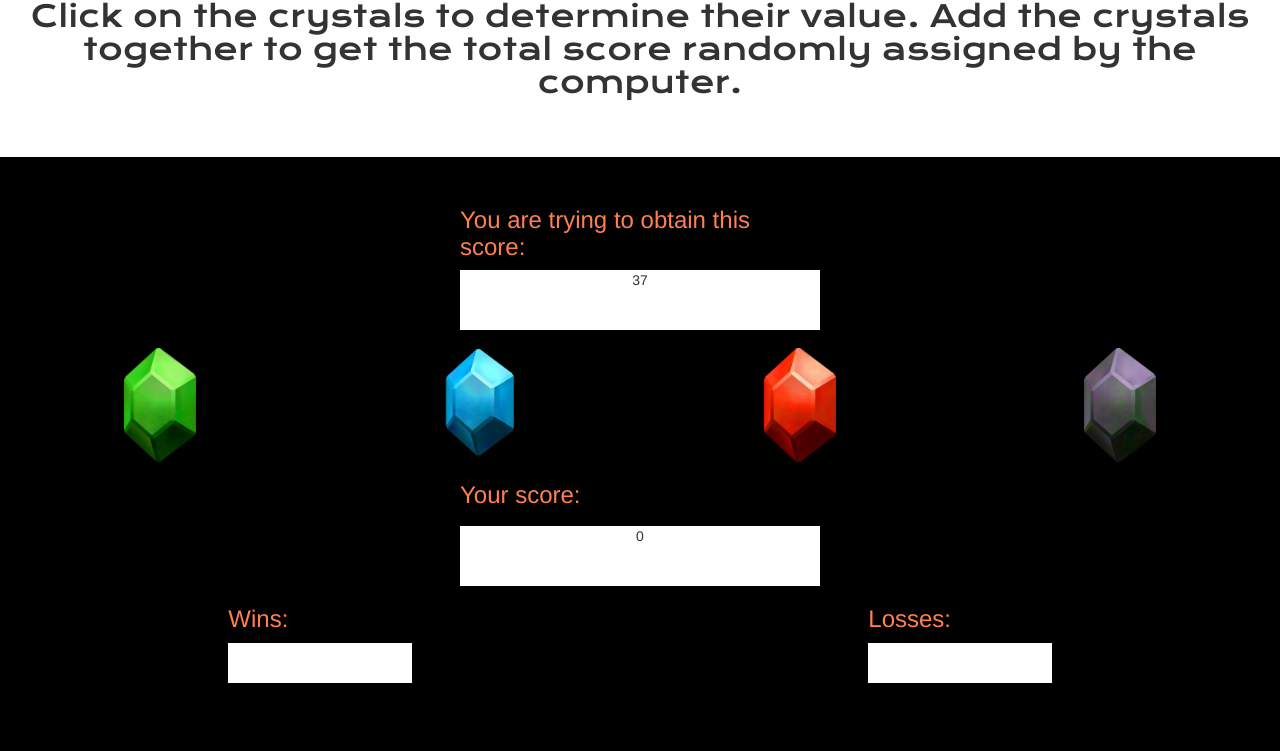
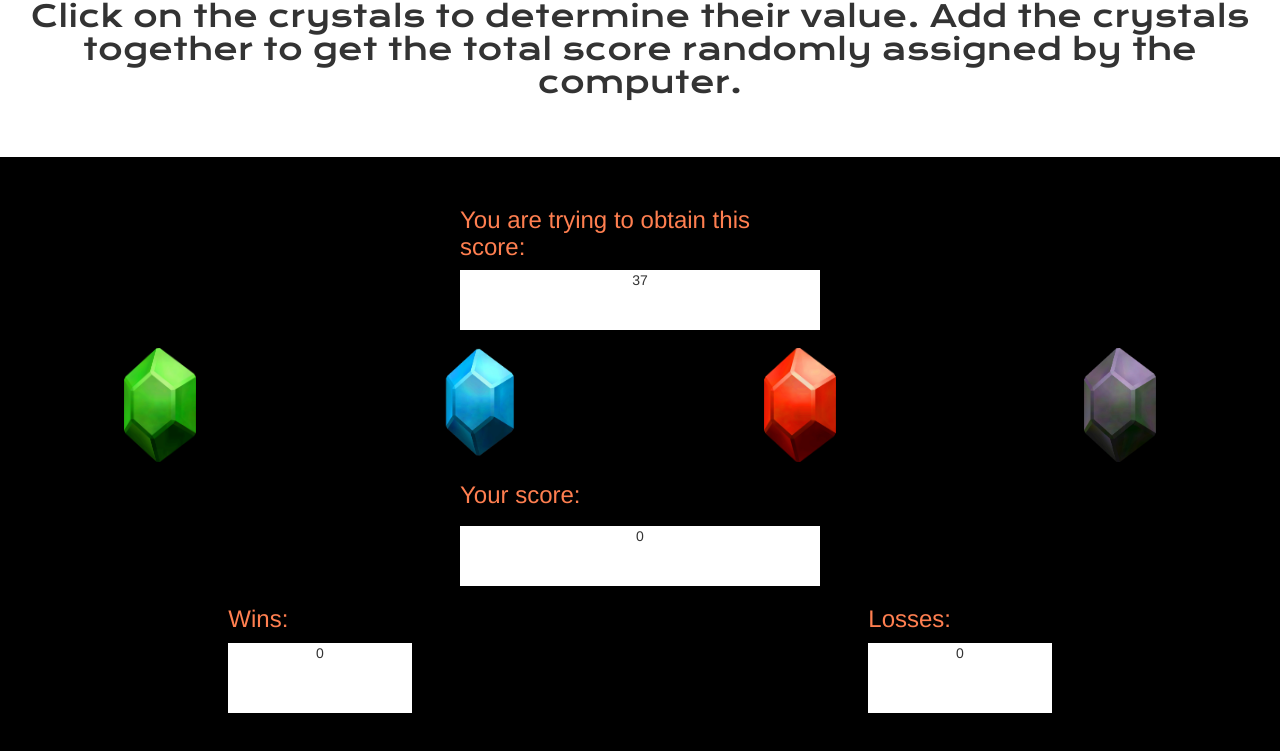
Before and after one commit to danejackins/crystal-collector, a website: page index.html in a window 1280 px wide. Shown: the part 157-908 px from the top of the page. Drawn offline with nearby package versions, Linux system fonts and the light colour scheme.

Commit message:
style wins/losses boxes

```diff
--- a/index.html
+++ b/index.html
@@ -64,6 +64,7 @@
                     <div class="col-md-4">
                         <h3>Wins:</h3>
                         <div id="wins">
+                            <p>0</p>
                         </div>
                     </div>
                     <div class="col-md-4"></div>
@@ -75,6 +76,7 @@
                     <div class="col-md-4">
                         <h3>Losses:</h3>
                         <div id="losses">
+                            <p>0</p>
                         </div>
                     </div>
                     <div class="col-md-4"></div>
```
